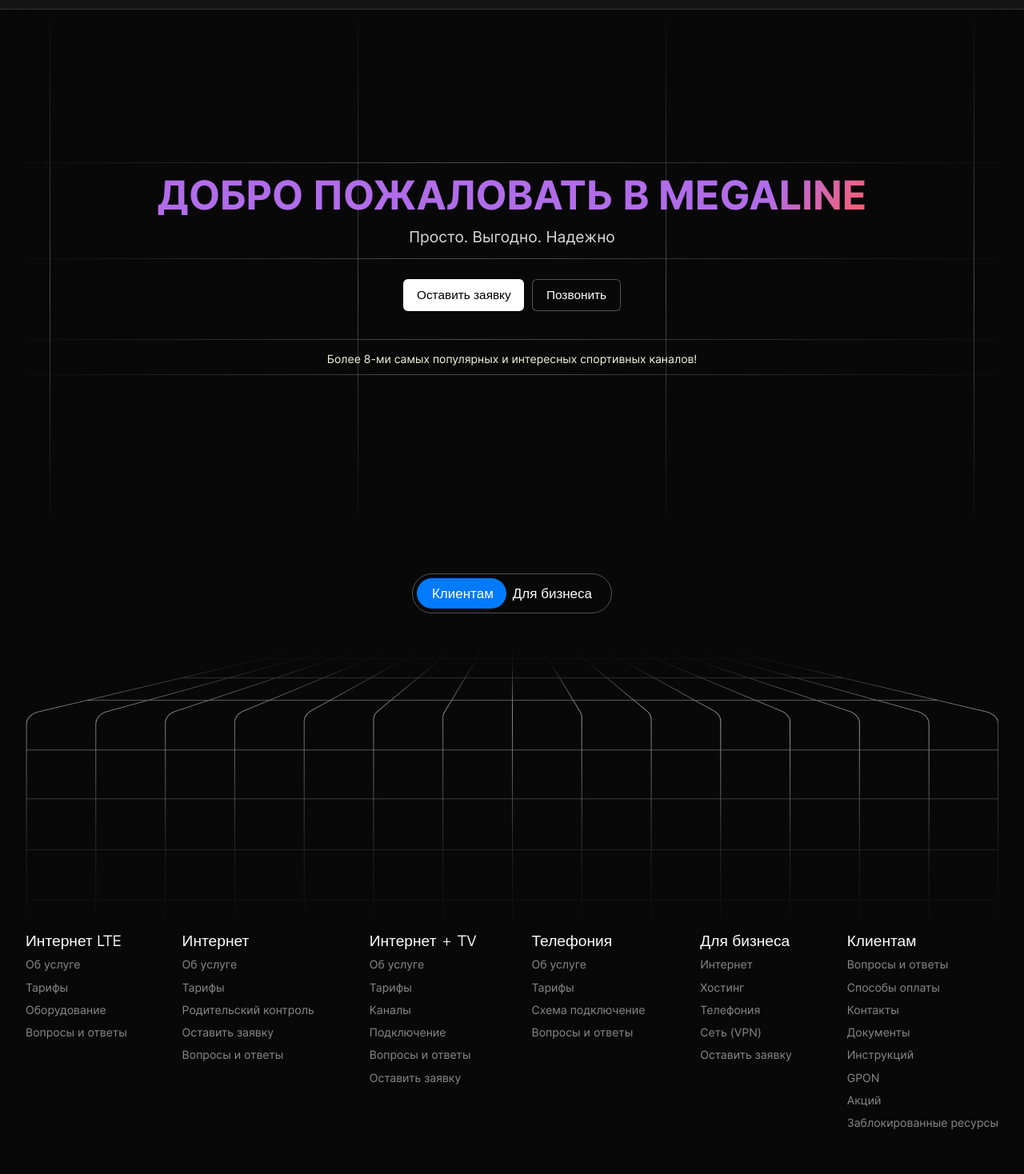
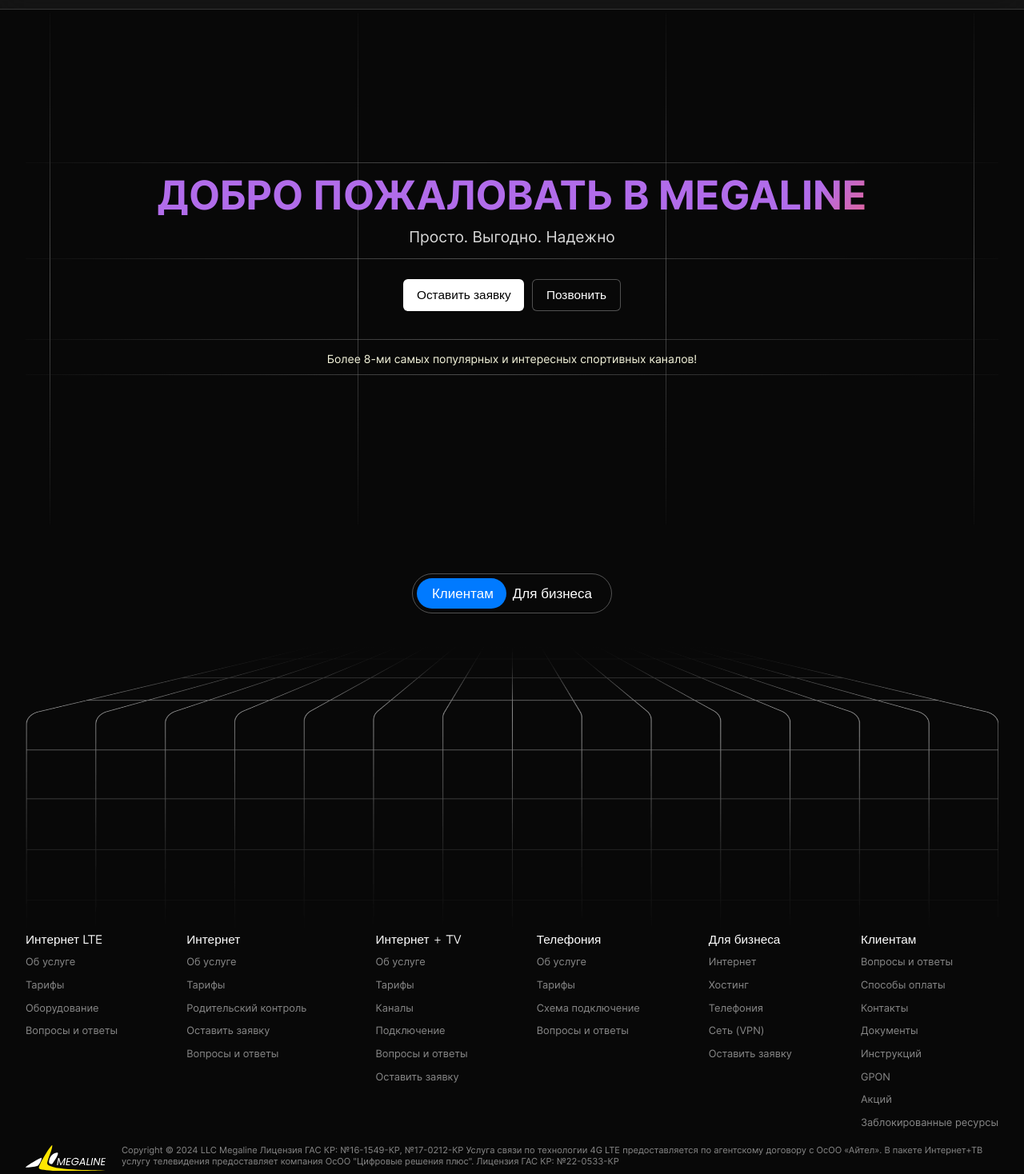
Before and after one commit to Cucumberchik/Megaline_Pet-Project, a Next.js app: page / in a window 1280 px wide. Shown: the part 44-1512 px from the top of the page at 80% size. Before the commit the page ends 1458 px from the top, so only its background shows below. Built offline with nearby package versions, Linux system fonts and the light colour scheme.

Commit message:
saved footer and added informations megaline

```diff
--- a/src/components/Footer/footer.tsx
+++ b/src/components/Footer/footer.tsx
@@ -1,3 +1,4 @@
+"use client"
 import "~/style/components/footer.scss"
 import Link from 'next/link'
 import { FC, ReactNode } from 'react'
@@ -6,6 +7,9 @@
 import type { TypeLinksRouteMap, TypeRouteMap } from '~/route_map/route_map'
 
 export const Footer:FC = ():ReactNode => {
+    let date:string[] = (new Date()).toString().split(' ')
+
+
   return (
     <footer>
         <div className="container">
@@ -23,6 +27,19 @@
                     </div>
                 ))}
             </div>
+            <div className="_megaline_footer">
+                <div className="_logo">
+                    <img src="/logo.svg" alt="logo" draggable="false" />
+                </div>
+                <div className="_sopyright">
+                    <p>
+                    Copyright © {date[3]} LLC Megaline
+                    Лицензия ГАС КР: №16-1549-КР, №17-0212-КР
+                    Услуга связи по технологии 4G LTE предоставляется по агентскому договору с ОсОО «Айтел».
+                    В пакете Интернет+ТВ услугу телевидения предоставляет компания ОсОО "Цифровые решения плюс". Лицензия ГАС КР: №22-0533-КР
+                    </p>
+                </div>
+            </div>
         </div>
     </footer>
   )
--- a/src/components/home/interfaceUi.tsx
+++ b/src/components/home/interfaceUi.tsx
@@ -18,7 +18,7 @@
           <SwitchComponent onInterface = {()=>handleUiInterface} />
       </div>
       <div className='_client_page'>
-        <Image className="_backdrop__client_page" src={bacdrop_lines} alt="bacdrop_lines" />
+        <Image className="_backdrop__client_page" src={bacdrop_lines} alt="bacdrop_lines" draggable="false" />
 
       </div>
     </>
--- a/src/components/text/TetxtScroll.tsx
+++ b/src/components/text/TetxtScroll.tsx
@@ -1,10 +1,21 @@
 "use client"
 import styled from 'styled-components'
 
-
-
 import React, {  ReactNode, useCallback, useEffect, useState } from 'react'
 
+const TextRGBColor = styled.span<{ scrollCount: string }>`
+  color: transparent;
+  background: linear-gradient(
+    123deg,
+    rgb(177, 108, 234) ${(props) => 20 + +props.scrollCount}%,
+    rgb(255, 94, 105) ${(props) => 35 + +props.scrollCount}%,
+    rgb(255, 138, 86) ${(props) => 45 + +props.scrollCount}%,
+    rgb(255, 168, 75) 100%
+  );
+  background-clip: text;
+  font: 900 50px / 100% var(--font-inter);
+  text-transform: uppercase;
+`;
 export const TetxtScroll = ({children}:{children:ReactNode}):ReactNode => {
   const [asyncComponent, setAsyncComponet] = useState(false)
   const [scrolled, setScrolled] = useState<number>(0);
@@ -29,25 +40,12 @@
 
   let scrollCount:string = scrolled.toString().split('.')[0];
 
-  const TextRGBColor = styled.span`
-    color: transparent;
-    background: linear-gradient(
-      123deg,
-      rgb(177, 108, 234) ${20 + +scrollCount}%,
-      rgb(255, 94, 105) ${35+ +scrollCount}%,
-      rgb(255, 138, 86) ${45 + +scrollCount}%,
-      rgb(255, 168, 75) 100%
-      );
-      background-clip: text;
-      font: 900 50px / 100%  var(--font-inter);
-      text-transform: uppercase;
-  `;
 
 
 
   if(asyncComponent){
     return (
-      <TextRGBColor >
+      <TextRGBColor scrollCount={scrollCount} >
         {children}
         </TextRGBColor>
     )
--- a/src/style/components/footer.scss
+++ b/src/style/components/footer.scss
@@ -5,31 +5,44 @@
     display: flex;
     flex-direction: column;
     align-items: center;
+    .container {
+        display: flex;
+        flex-direction: column;
+        gap: 20px;
+    }
 
     .footer_links {
         width: 100%;
         display: flex;
         justify-content: space-between;
-    }
-
+    };
     ._footer_link {
         display: flex;
         flex-direction: column;
         gap: 10px;
-    }
+    };
     a h4 {
         color: var(--basic-color);
         font: var(--font100-setting);
-        font-size: 1.5vw;
+        font-size: 1.2vw;
 
     };
     a span {
         color: var(--accent5);
         font: var(--link-setting);
-        font-size: 1.1vw;
+        font-size: 1vw;
         line-height: 130%;
       &:hover {
           color: var(--link-alt-gray);
       }
     }
+    ._megaline_footer {
+        display: flex;
+        gap: 20px;
+
+        p {
+            color: var(--accent5);
+            font: var(--link-setting);
+        }
+    }
 }
--- a/src/style/components/page.scss
+++ b/src/style/components/page.scss
@@ -112,10 +112,6 @@
         width: 100%;
         height: 270px;
 
-        img {
-            width: 90%;
-            height: 100%;
-        }
     }
 
     .swiper_wellcome_page{
@@ -154,6 +150,8 @@
         ._backdrop__client_page {
             width: 100%;
             height: 50vh;
+
+
         }
 
     }
--- a/src/style/global.scss
+++ b/src/style/global.scss
@@ -30,7 +30,10 @@
     --link-alt-gray:#fff;
     --accent5: #888;
 }
-
+img {
+    user-select: none;
+    pointer-events: none;
+}
 a {
     text-decoration: none;
 }
```
Also changed, not shown: src/components/home/browser_window.tsx (deleted, +0 -9 lines), src/assets/other/earth.png (added).
